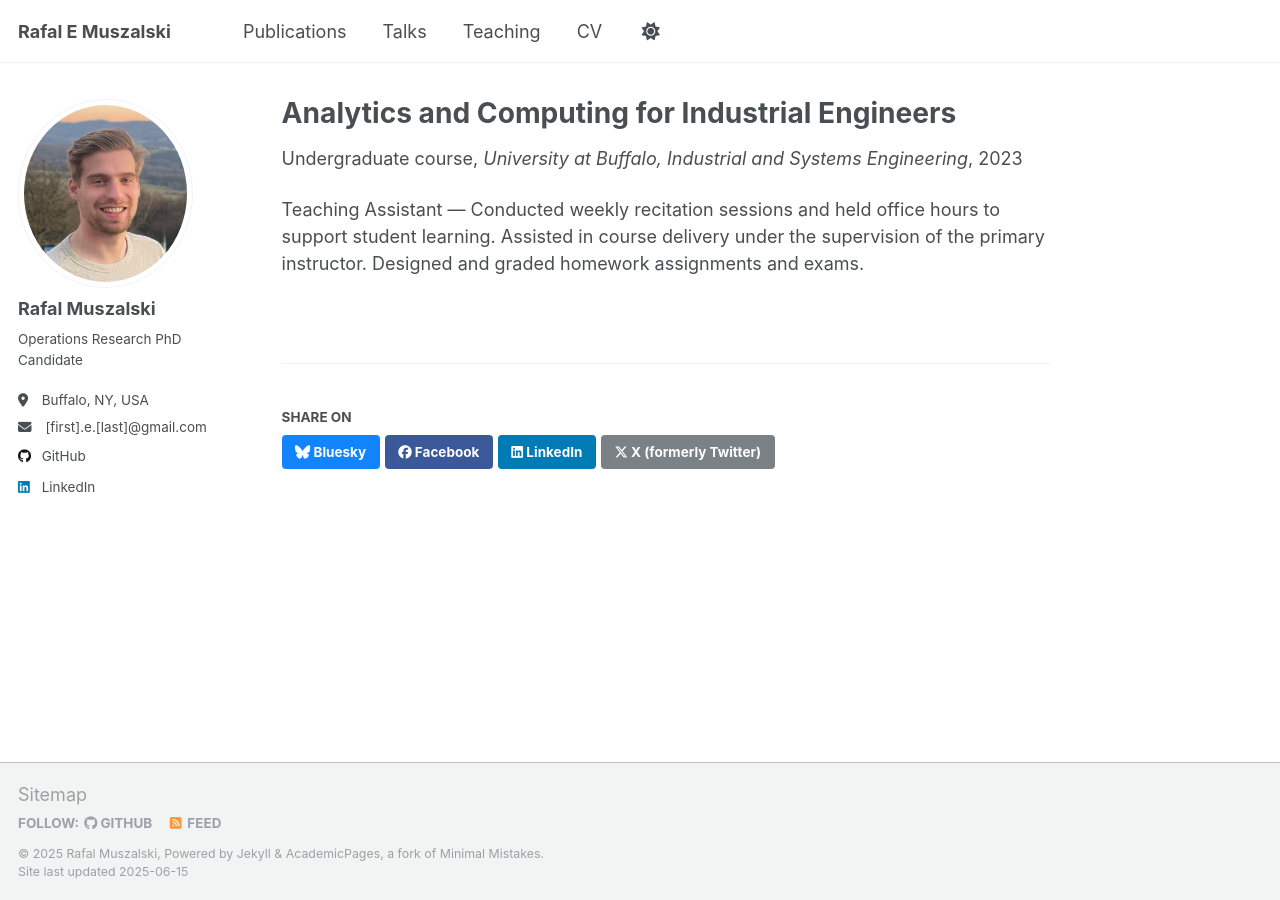
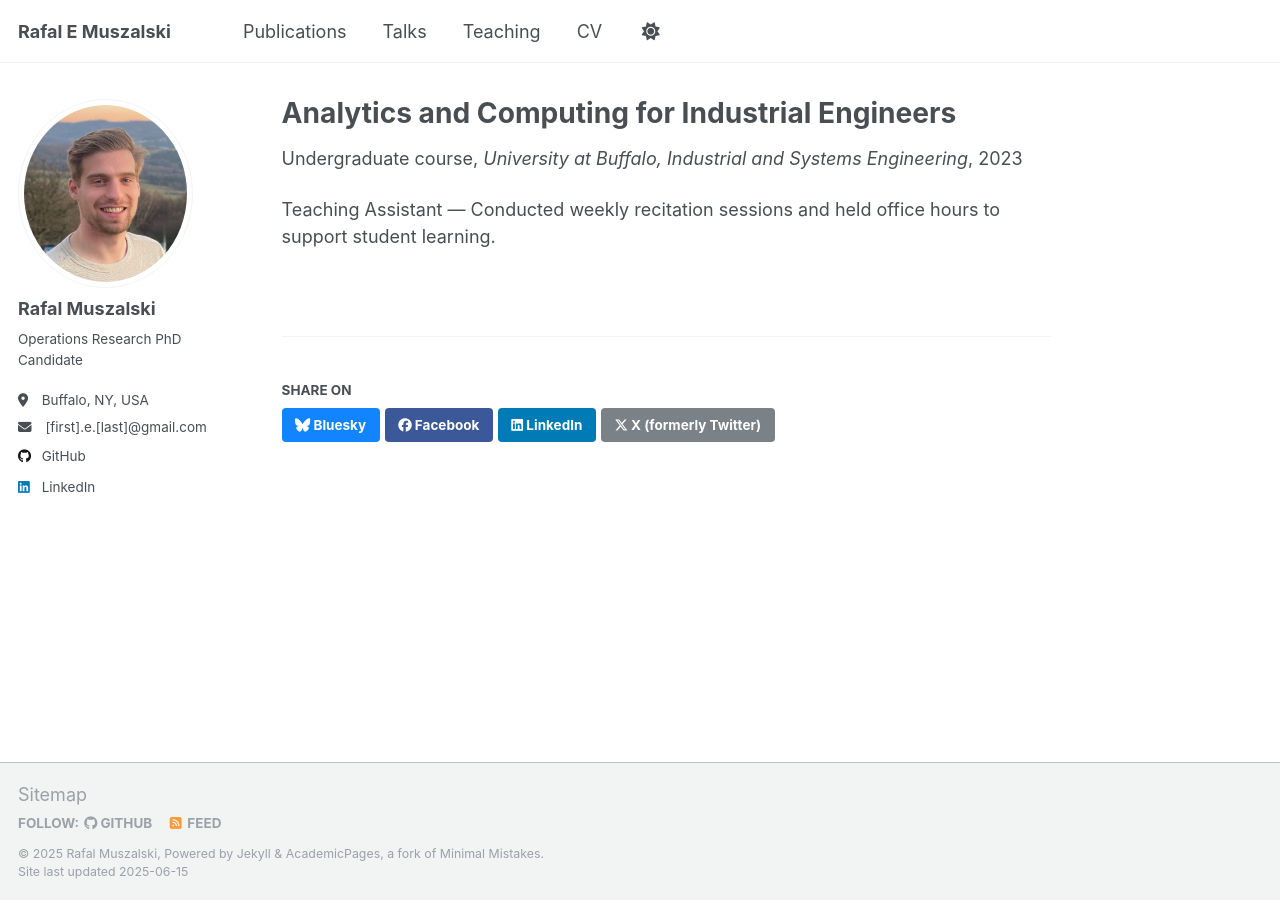
Before and after one commit to rafalmuszalski/rafalmuszalski.github.io, a Jekyll site: the page built from _teaching/2023-IE322.md, in a window 1280 px wide. Built offline with Jekyll 4.4.1, drawn with Linux system fonts in a browser that asks for light colours.

Commit message:
Update 2023-IE322.md

```diff
--- a/_teaching/2023-IE322.md
+++ b/_teaching/2023-IE322.md
@@ -8,4 +8,4 @@ date: 2023-09-01
 location: "Buffalo, USA"
 ---
 
-Teaching Assistant — Conducted weekly recitation sessions and held office hours to support student learning. Assisted in course delivery under the supervision of the primary instructor. Designed and graded homework assignments and exams.
+Teaching Assistant — Conducted weekly recitation sessions and held office hours to support student learning.
```
